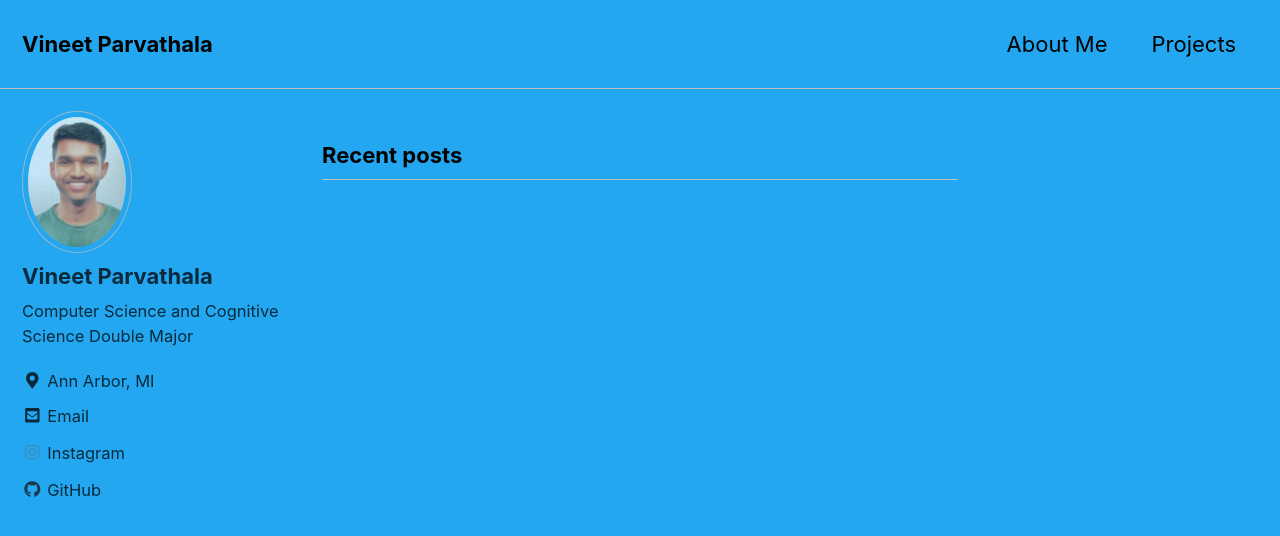
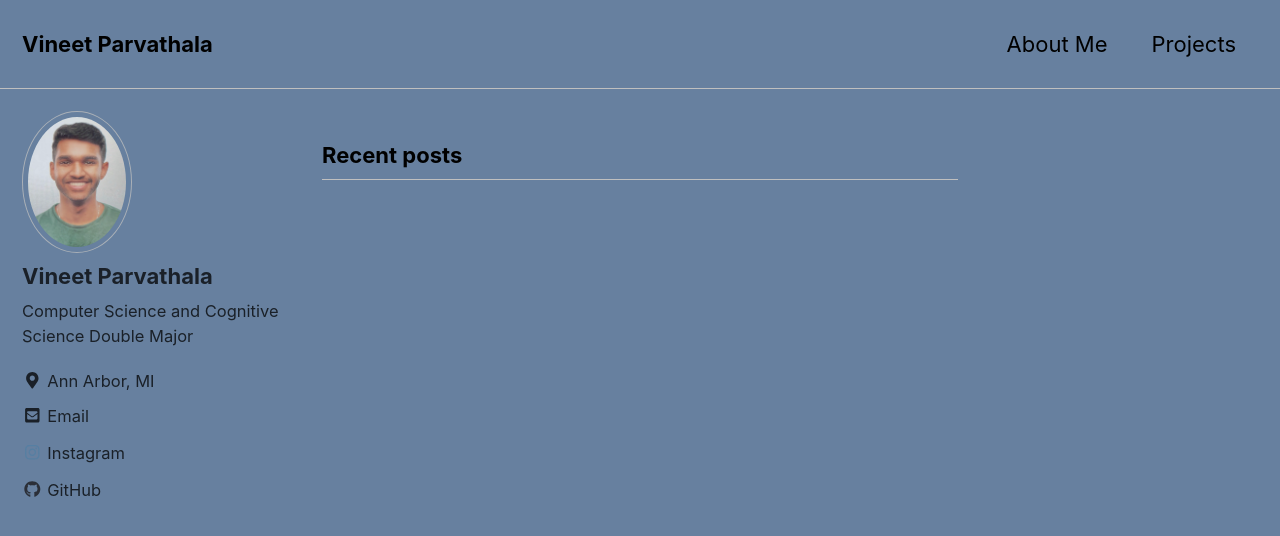
Before and after one commit to vparv/vparv.github.io, a Jekyll site: the page built from index.html, in a window 1280 px wide and 900 px high. Shown: the top 536 px of the window. Built offline with Jekyll 4.4.1, drawn with Linux system fonts in a browser that asks for light colours; cached includes are drawn as plain includes; nearby versions of some CDN libraries; the list of posts is cut into pages by our own code.

Commit message:
changed colors

```diff
--- a/_sass/minimal-mistakes/skins/_contrast.scss
+++ b/_sass/minimal-mistakes/skins/_contrast.scss
@@ -3,7 +3,7 @@
    ========================================================================== */
 
 /* Colors */
-$background-color: #22a7f0 !default;
+$background-color: #67809f !default;
 $text-color: #000 !default;
 $muted-text-color: $text-color !default;
 $primary-color: #ff0000 !default;
```
